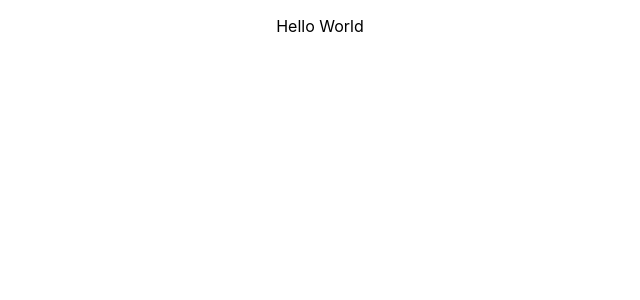
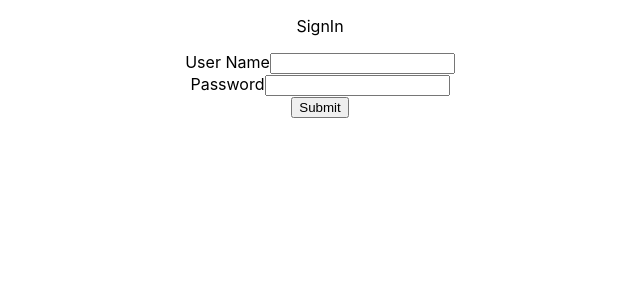
Before and after one commit to Arpi-D/mdt-homework-git, a React (Create React App) app: page / in a window 1280 px wide. Shown: the top 300 px of the page, without its empty margins (320-960 px from the left). Built offline with nearby package versions, Linux system fonts and the light colour scheme.

Commit message:
User login flow through Mock server

```diff
--- a/src/App.js
+++ b/src/App.js
@@ -1,10 +1,11 @@
-import logo from './logo.svg';
 import './App.css';
+import { SignIn } from './SignIn';
 
 function App() {
   return (
     <div className="App">
-     <p>Hello World</p>
+     <p>SignIn</p>
+     <SignIn/>
     </div>
   );
 }
--- /dev/null
+++ b/src/SignIn.js
@@ -0,0 +1,54 @@
+import React, { useState, useEffect } from 'react';
+
+export function SignIn() {
+    const [username, setUserName] = useState("");
+    const [password, setPassword] = useState("");
+    const [token, setToken] = useState("");
+    const [status, setStatus] = useState("");
+
+    const handleSubmit = (event) => {
+        event.preventDefault();
+
+        const requestOptions = {
+            method: 'POST',
+            headers: { 'Content-Type': 'application/json', 'Accept': 'application/json' },
+            body: JSON.stringify({username: username, password: password})
+        };
+        fetch('http://localhost:8080/authenticate/login', requestOptions)
+            .then(response => {
+                console.log(requestOptions)
+                return response.json()
+            })
+            .then(data => {
+                console.log(data.status)
+                console.log(data.token)
+                setToken(data.token)
+                setStatus(data.status)
+                localStorage.setItem("status", data.status);
+
+
+            })
+            .catch(error => {
+                console.log(error)
+            })
+
+    }
+
+
+
+    return (
+
+        <form onSubmit={handleSubmit}>
+            <label>User Name</label>
+            <input type="text" value={username} onChange={event => setUserName(event.target.value)} />
+            <div>
+                <label>Password</label>
+                <input type="password" value={password} onChange={event => setPassword(event.target.value)}></input>
+            </div>
+            <div>
+                <input type="submit" value="Submit" />
+            </div>
+
+        </form>
+    );
+}
```
Also changed, not shown: 2 other files (tests, documents, lock files or other folders).
